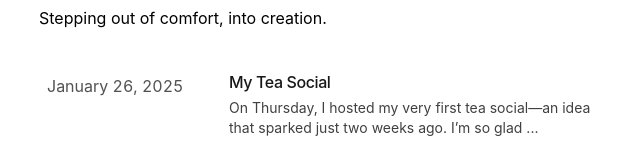
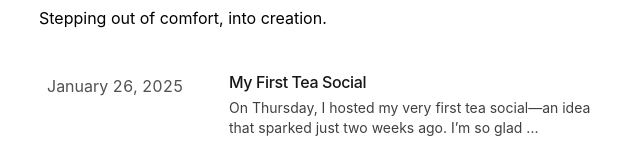
Before and after one commit to supermandee/supermandee.github.io, a Next.js app: page / in a window 1280 px wide. Shown: the part 194-354 px from the top of the page, without its empty margins (313-953 px from the left). Built offline with nearby package versions, Linux system fonts and the light colour scheme.

Commit message:
update title and global css for darkmode disqus

```diff
--- a/app/blog/posts/my-first-tea-social.mdx
+++ b/app/blog/posts/my-first-tea-social.mdx
@@ -1,5 +1,5 @@
 ---
-title: 'My Tea Social'
+title: 'My First Tea Social'
 publishedAt: '2025-01-26T00:35:00Z'
 summary: 'On Thursday, I hosted my very first tea social—an idea that sparked just two weeks ago. I’m so glad that most of the people I invited early on showed up, and I took the time to prepare my living room to make it feel special. I added couch covers, blankets, cushions, and even created a cozy little space for my roommate's cat with a sunset lamp, a disco ball, and a small carpet. Since it was a s’mores night, I also bought a tabletop fire, while my boyfriend got meditation cushions, incense, and a beautiful light to set the mood.'
 ---
--- a/app/global.css
+++ b/app/global.css
@@ -4,6 +4,7 @@
   max-width: 650px;
   margin: 0 auto;
   font-family: system-ui, -apple-system, sans-serif;
+  color-scheme: none;
 }
 
 #disqus_thread iframe {
```
